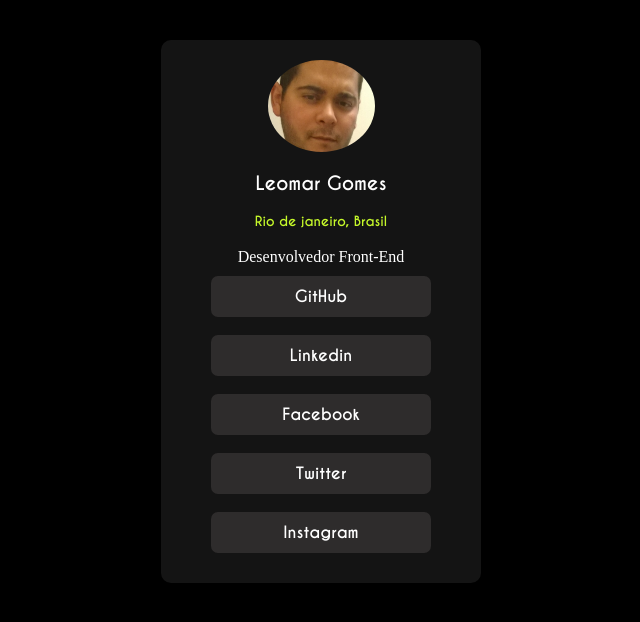
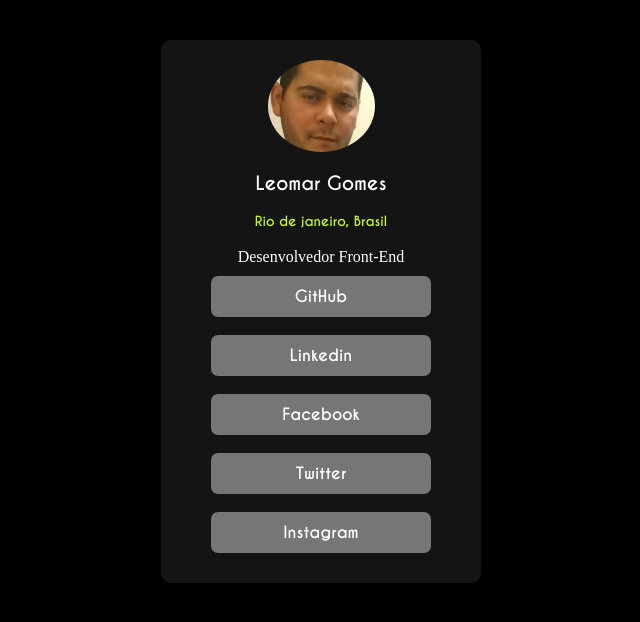
Before and after one commit to leoGomesss/Projeto002, a plain HTML site: page index.html in a window 1280 px wide. Shown: the whole page, without its empty margins (319-959 px from the left). Drawn offline with Linux system fonts and the light colour scheme.

Commit message:
02012025[1]

```diff
--- a/Estilos/estilo.css
+++ b/Estilos/estilo.css
@@ -2,10 +2,10 @@
 
 @font-face {
   font-family: principal;
-    src: url('../Fontes/CaviarDreams_Bold.ttf');
+  src: url("../Fontes/CaviarDreams_Bold.ttf");
 }
 
-*{
+* {
   margin: 0;
   padding: 0;
 }
@@ -45,19 +45,19 @@
   margin-bottom: 20px;
   padding: 10px;
 }
-.lista a{
+.lista a {
   text-decoration: none;
 }
 .lista p {
   color: #fff;
 }
-.lista p:hover{
+.lista p:hover {
   color: #c5f82a;
   font-weight: bold;
 }
 #info {
   width: 200px;
-    background: #2e2c2c;
+  background: #777575;
   text-align: center;
   font-family: principal;
   padding: 10px;
```
Lines whose indentation alone changed are shown as unchanged.
